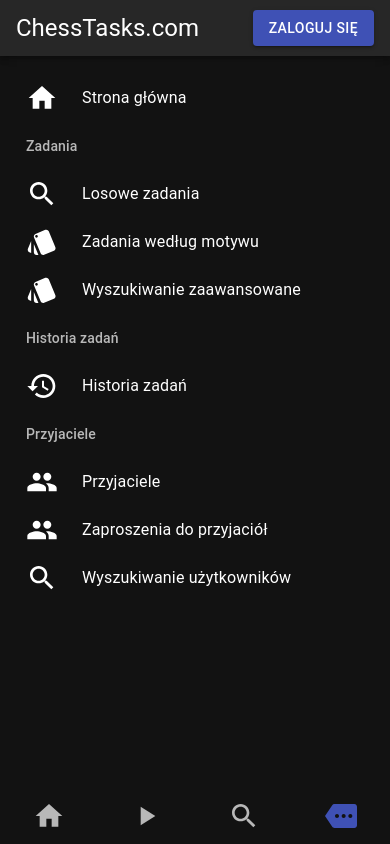
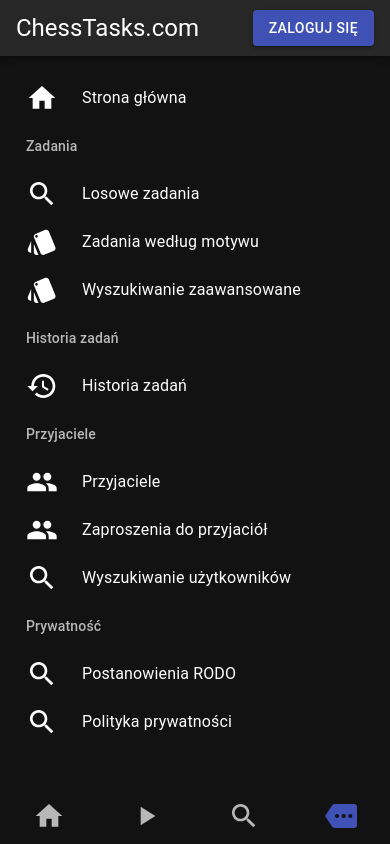
Before and after one commit to kacperfaber/chesstasks-app, a React app: page /only-mobile/menu in a window 390 px wide. Built offline with nearby package versions, Linux system fonts and the light colour scheme; no server answers; the HTML template or start-up script is replaced by a standard one.

Commit message:
Added privacy and rodo to menu's [desktop and mobile]

```diff
--- /dev/null
+++ b/src/commons/privacy/privacyNav.ts
@@ -0,0 +1,9 @@
+export class PrivacyNav {
+    public static rodoStatement() {
+        window.location.replace("/rodo.txt");
+    }
+
+    public static privacyStatement() {
+        window.location.replace("/privacy.txt");
+    }
+}
--- a/src/internationalization/language.pl.json
+++ b/src/internationalization/language.pl.json
@@ -30,7 +30,10 @@
         "friends-title": "Przyjaciele",
         "friends": "Przyjaciele",
         "friend-requests": "Zaproszenia do przyjaciół",
-        "search-user": "Wyszukiwanie użytkowników"
+        "search-user": "Wyszukiwanie użytkowników",
+        "rodo-statement": "Postanowienia RODO",
+        "privacy-statement": "Polityka prywatności",
+        "privacy-title": "Prywatność"
       }
     },
 
@@ -46,7 +49,10 @@
         "friends-title": "Przyjaciele",
         "friends": "Przyjaciele",
         "friend-requests": "Zaproszenia do przyjaciół",
-        "search-user": "Wyszukiwanie użytkowników"
+        "search-user": "Wyszukiwanie użytkowników",
+        "rodo-statement": "Postanowienia RODO",
+        "privacy-statement": "Polityka prywatności",
+        "privacy-title": "Prywatność"
       }
     },
     "_responsive": {
--- a/src/ui/components/layout/drawer/desktop/desktopDrawerList.tsx
+++ b/src/ui/components/layout/drawer/desktop/desktopDrawerList.tsx
@@ -4,6 +4,7 @@ import {useTranslation} from "react-i18next";
 import {useNavigate} from "react-router-dom";
 import {TransparentListSubHeader} from "../../../../base/list/transparentListSubHeader";
 import {Links} from "../../../../../links";
+import {PrivacyNav} from "../../../../../commons/privacy/privacyNav";
 
 export const DesktopDrawer_List = () => {
     const {t} = useTranslation();
@@ -77,6 +78,24 @@ export const DesktopDrawer_List = () => {
                 </ListItemIcon>
                 {t("_layout._desktop.drawer-list.search-user")}
             </ListItemButton>
+
+            <TransparentListSubHeader>
+                {t("_layout._desktop.drawer-list.privacy-title")}
+            </TransparentListSubHeader>
+
+            <ListItemButton onClick={PrivacyNav.rodoStatement}>
+                <ListItemIcon>
+                    <Search/>
+                </ListItemIcon>
+                {t("_layout._desktop.drawer-list.rodo-statement")}
+            </ListItemButton>
+
+            <ListItemButton onClick={PrivacyNav.privacyStatement}>
+                <ListItemIcon>
+                    <Search/>
+                </ListItemIcon>
+                {t("_layout._desktop.drawer-list.privacy-statement")}
+            </ListItemButton>
         </List>
     )
 }
--- a/src/ui/components/privacy/privacyButtons.tsx
+++ b/src/ui/components/privacy/privacyButtons.tsx
@@ -1,18 +1,19 @@
 import {useTranslation} from "react-i18next";
 import {Button} from "@mui/material";
 import React from "react";
+import {PrivacyNav} from "../../../commons/privacy/privacyNav";
 
 export const PrivacyButton = () => {
     const {t} = useTranslation();
     return (
-        <Button onClick={() => window.location.replace("/privacy.txt")} variant={'text'}>{t("__privacy.privacy-statement")}</Button>
+        <Button onClick={PrivacyNav.privacyStatement} variant={'text'}>{t("__privacy.privacy-statement")}</Button>
     );
 }
 
 export const RodoButton = () => {
     const {t} = useTranslation();
     return (
-        <Button onClick={() => window.location.replace("/rodo.txt")}
+        <Button onClick={PrivacyNav.rodoStatement}
                 variant={'text'}>{t("__privacy.rodo-statement")}</Button>
     );
 }
--- a/src/ui/routes/onlyMobile/menu/onlyMobileMenu.tsx
+++ b/src/ui/routes/onlyMobile/menu/onlyMobileMenu.tsx
@@ -5,6 +5,7 @@ import {useNavigate} from "react-router-dom";
 import {TransparentListSubHeader} from "../../../base/list/transparentListSubHeader";
 import {Links} from "../../../../links";
 import {useTranslation} from "react-i18next";
+import {PrivacyNav} from "../../../../commons/privacy/privacyNav";
 
 export const OnlyMobileMenu = () => {
     const nav = useNavigate();
@@ -80,6 +81,24 @@ export const OnlyMobileMenu = () => {
                     </ListItemIcon>
                     {t("_layout._mobile.drawer-list.search-user")}
                 </ListItemButton>
+
+                <TransparentListSubHeader>
+                    {t("_layout._desktop.drawer-list.privacy-title")}
+                </TransparentListSubHeader>
+
+                <ListItemButton onClick={PrivacyNav.rodoStatement}>
+                    <ListItemIcon>
+                        <Search/>
+                    </ListItemIcon>
+                    {t("_layout._desktop.drawer-list.rodo-statement")}
+                </ListItemButton>
+
+                <ListItemButton onClick={PrivacyNav.privacyStatement}>
+                    <ListItemIcon>
+                        <Search/>
+                    </ListItemIcon>
+                    {t("_layout._desktop.drawer-list.privacy-statement")}
+                </ListItemButton>
             </List>
         </AppLayout>
     )
```
